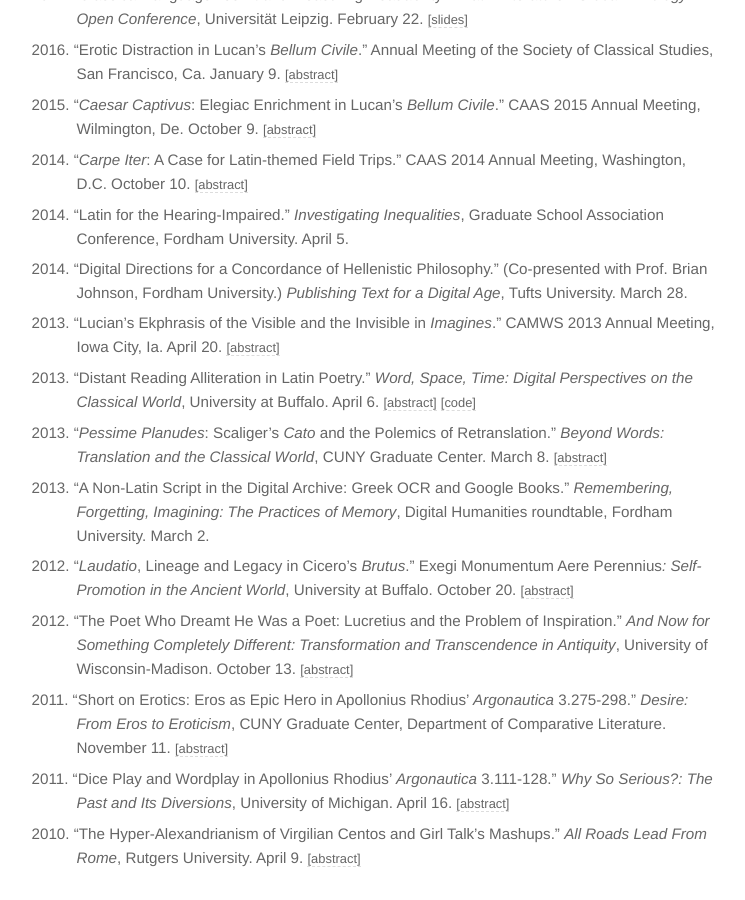
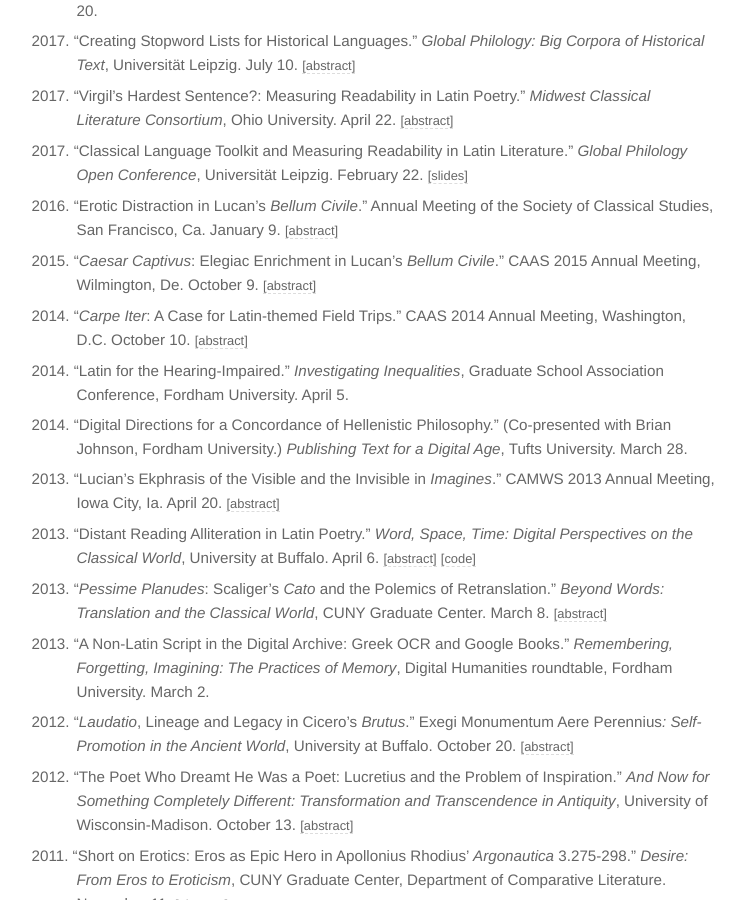
Before and after one commit to diyclassics/diyclassics.github.io, a Jekyll site: the page built from cv.md, in a window 1280 px wide and 900 px high, scrolled down 4424 px. Shown: the whole window, without its empty margins (266-1011 px from the left). Built offline with Jekyll 4.4.1, drawn with Linux system fonts in a browser that asks for light colours; some of the changed text lies outside the part shown.

Commit message:
Update CV

```diff
--- a/cv.md
+++ b/cv.md
@@ -136,7 +138,7 @@
 <!--- - 2015\. "From *Amicitia* to *Amor*: Lucan’s Elegiac Turn." *Love and Friendship in Greek and Roman Antiquity*, Boston University. March 21. [[abstract]](../from-amicitia-to-amor){:.cv-link} --->
 - 2014\. "*Carpe Iter*: A Case for Latin-themed Field Trips." CAAS 2014 Annual Meeting, Washington, D.C. October 10. [[abstract]](../carpe-iter){:.cv-link}
 - 2014\. "Latin for the Hearing-Impaired." *Investigating Inequalities*, Graduate School Association Conference, Fordham University. April 5.
-- 2014\. "Digital Directions for a Concordance of Hellenistic Philosophy." (Co-presented with Prof. Brian Johnson, Fordham University.) *Publishing Text for a Digital Age*, Tufts University. March 28.
+- 2014\. "Digital Directions for a Concordance of Hellenistic Philosophy." (Co-presented with Brian Johnson, Fordham University.) *Publishing Text for a Digital Age*, Tufts University. March 28.
 - 2013\. "Lucian’s Ekphrasis of the Visible and the Invisible in *Imagines*." CAMWS 2013 Annual Meeting, Iowa City, Ia. April 20. [[abstract]](../lucians-ekphrasis-of-the-invisible){:.cv-link}
 - 2013\. "Distant Reading Alliteration in Latin Poetry." *Word, Space, Time: Digital Perspectives on the Classical World*, University at Buffalo. April 6. [[abstract]](../distant-reading-alliteration-in-latin-poetry){:.cv-link} [[code]](https://gist.github.com/pbartleby/5276544){:.cv-link}
 - 2013\. "*Pessime Planudes*: Scaliger’s *Cato* and the Polemics of Retranslation." *Beyond Words: Translation and the Classical World*, CUNY Graduate Center. March 8. [[abstract]](../pessime-planudes){:.cv-link}
```
Also changed, not shown: other parts of cv.md (+2 -0 lines).
